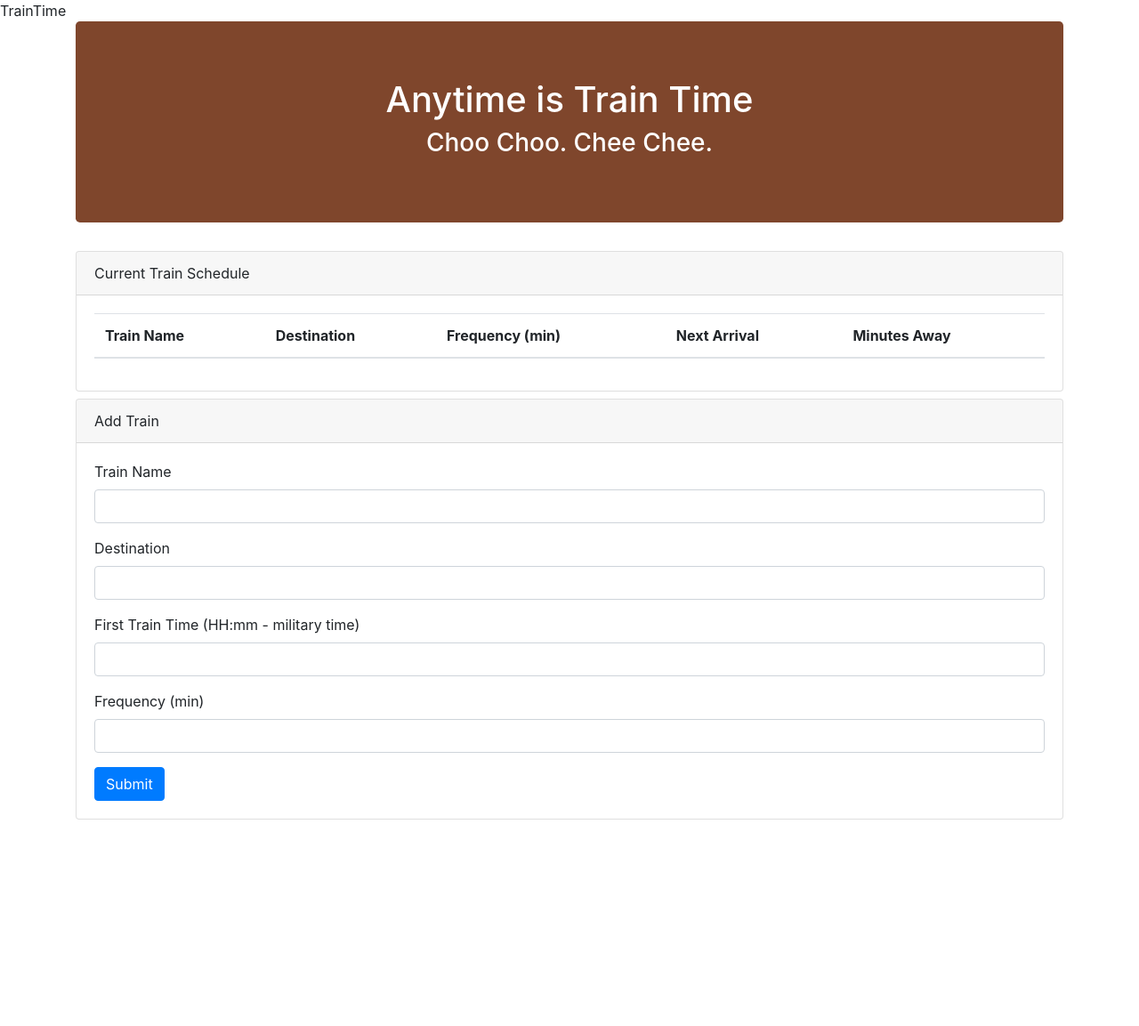
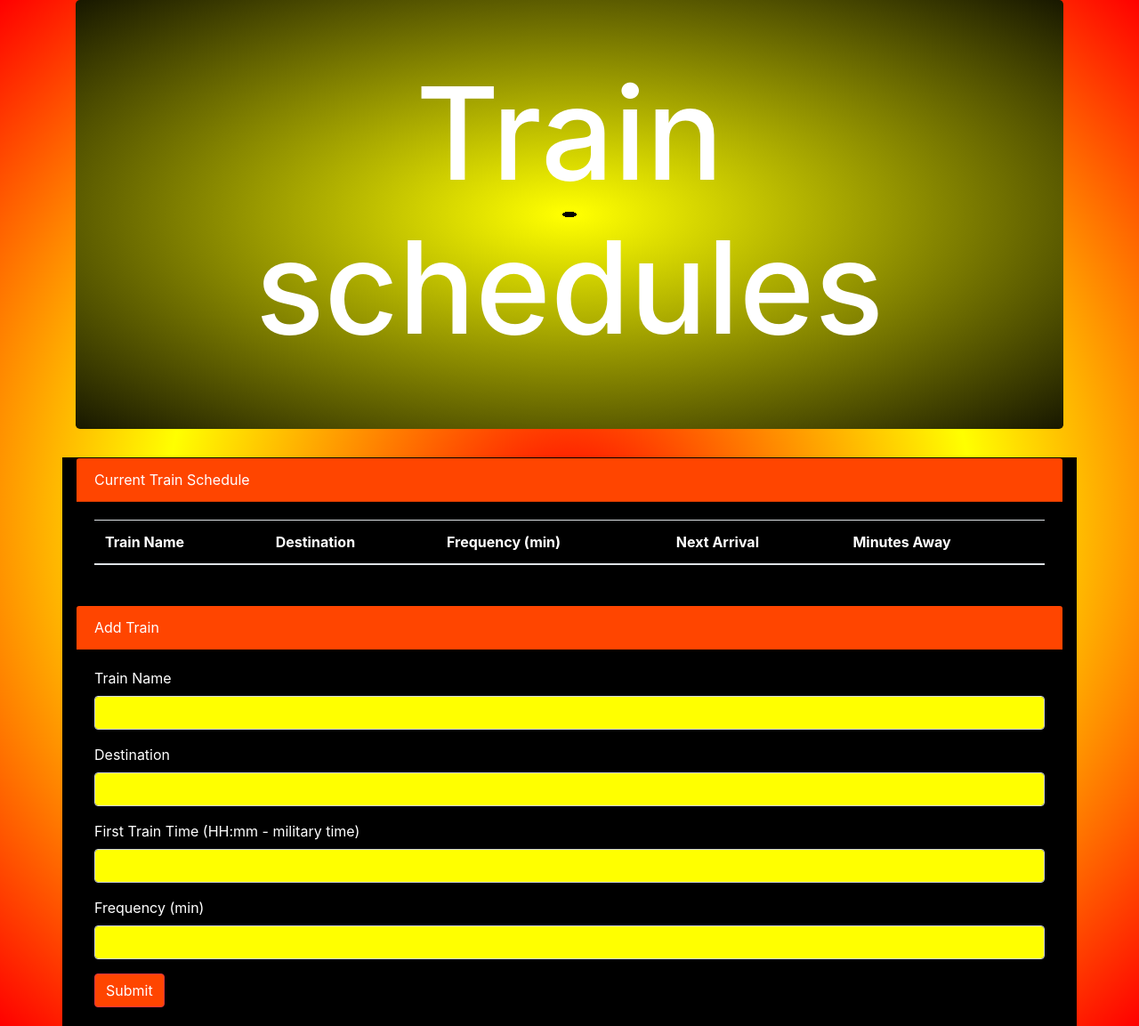
Before and after one commit to kyleruff1/TrainTimes, a plain HTML site: page index.html in a window 1280 px wide. Shown: the whole page at 89% size. Before the commit the page ends 921 px from the top, so only its background shows below. Drawn offline with nearby package versions, Linux system fonts and the light colour scheme; no server answers.

Commit message:
styling inside of html

```diff
--- a/index.html
+++ b/index.html
@@ -3,7 +3,7 @@
 
 <head>
   <meta charset="UTF-8">
-  <header>TrainTime</header>
+
   <!-- jQuery -->
   <script src="https://cdnjs.cloudflare.com/ajax/libs/jquery/3.2.1/jquery.min.js"></script>
   <!-- Bootstrap -->
@@ -16,19 +16,17 @@
   <script src="https://cdn.jsdelivr.net/momentjs/2.12.0/moment.min.js"></script>
 </head>
 
-<body>
-  <!-- Train Time -->
+<body style="background-image: radial-gradient(red, yellow, red);">
+
   <div class="container">
     <!-- Jumbotron -->
-    <div class="jumbotron" style="background-color: #7F462C; color: white">
-      <h1 class="text-center">Anytime is Train Time</h1>
-      <h3 class="text-center">Choo Choo. Chee Chee.</h3>
+    <div class="jumbotron" style="background-image: repeating-radial-gradient(red 1%, yellow .5%, black 110%" style="font-family: -apple-system, BlinkMacSystemFont, 'Segoe UI', Roboto, Oxygen, Ubuntu, Cantarell, 'Open Sans', 'Helvetica Neue', sans-serif" >
+      <h1 class="text-center" style="color: white; font-size: 900%">Train schedules</h1>
     </div>
-    <div class="row">
-      <div class="col-lg-12">
-        <!-- Train Schedule -->
-        <div class="card">
-          <div class="card-header">
+    <div class="row" style="background-color: black; color: white">
+      <div class="col-lg-12" style="background-color: black">
+        <div class="card" style="background-color: black">
+          <div class="card-header" style="background-color: orangered; color: white">
             Current Train Schedule
           </div>
           <div class="card-body">
@@ -47,38 +45,35 @@
             </table>
           </div>
         </div>
-        <!-- Add Train  -->
-        <div class="card mt-2">
-          <div class="card-header">
+        <div class="card mt-2" style="background-color: black; color: white">
+          <div class="card-header" style="background-color: orangered; color: white">
             Add Train
           </div>
-          <div class="card-body">
-            <!-- Entry Form -->
+          <div class="card-body" style="background-color: black; color: white">
             <form>
               <div class="form-group">
                 <label for="train-name-input">Train Name</label>
-                <input type="text" class="form-control" id="train-name-input">
+                <input type="text" class="form-control" id="train-name-input" style="background-color: yellow; color: black; font-weight: bolder">
               </div>
               <div class="form-group">
                 <label for="destination-input">Destination</label>
-                <input type="text" class="form-control" id="destination-input">
+                <input type="text" class="form-control" id="destination-input" style="background-color: yellow; color: black; font-weight: bolder">
               </div>
               <div class="form-group">
                 <label for="first-train-input">First Train Time (HH:mm - military time)</label>
-                <input type="text" class="form-control" id="first-train-input">
+                <input type="text" class="form-control" id="first-train-input" style="background-color: yellow; color: black; font-weight: bolder">
               </div>
               <div class="form-group">
                 <label for="frequency-input">Frequency (min)</label>
-                <input type="text" class="form-control" id="frequency-input">
+                <input type="text" class="form-control" id="frequency-input" style="background-color: yellow; color: black; font-weight: bolder">
               </div>
-              <button type="submit" class="btn btn-primary" id="add-train-btn">Submit</button>
+              <button type="submit" class="btn btn-danger" id="add-train-btn" style="background-color: orangered">Submit</button>
             </form>
           </div>
         </div>
       </div>
     </div>
   </div>
-  <!-- Script -->
   <script src="game.js"></script>
 </body>
 
```
Also changed, not shown: game.js (+0 -32 lines).
